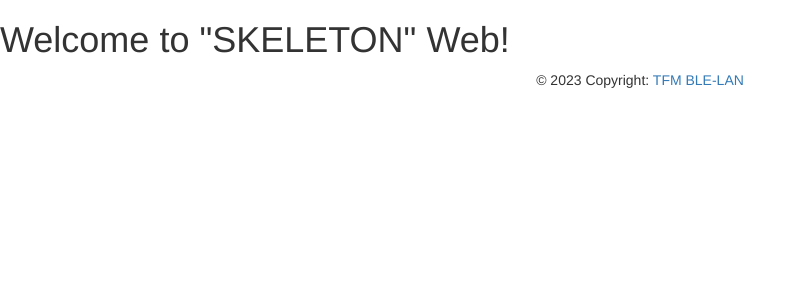
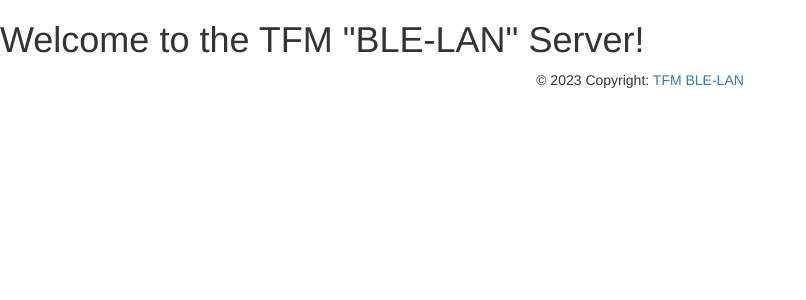
Before and after one commit to tfm-ble-lan/BLE-LAN-SERVER, a Flask app: page / in a window 1280 px wide. Shown: the top 300 px of the page, without its empty margins (0-806 px from the left). Run offline with Flask 2, Linux system fonts and the light colour scheme; parts of the project's set-up code (start-up, migrations or seed data) failed here and were passed over; some libraries are stand-ins or nearby versions.

Commit message:
Change title

```diff
--- a/ble-lan-server/templates/home.html
+++ b/ble-lan-server/templates/home.html
@@ -4,13 +4,13 @@
         {% if title %}
             {{ title }}
         {% else %}
-            Welcome to "SKELETON" Web!
+            Welcome to the TFM "BLE-LAN" Server!
         {% endif %}
 {% endblock %}
 
 {% block content %}
 <div class="center-block">
-    <h1>Welcome to "SKELETON" Web!</h1>
+    <h1>Welcome to the TFM "BLE-LAN" Server!</h1>
 </div>
 
 {% include "footer.html" %}
```
